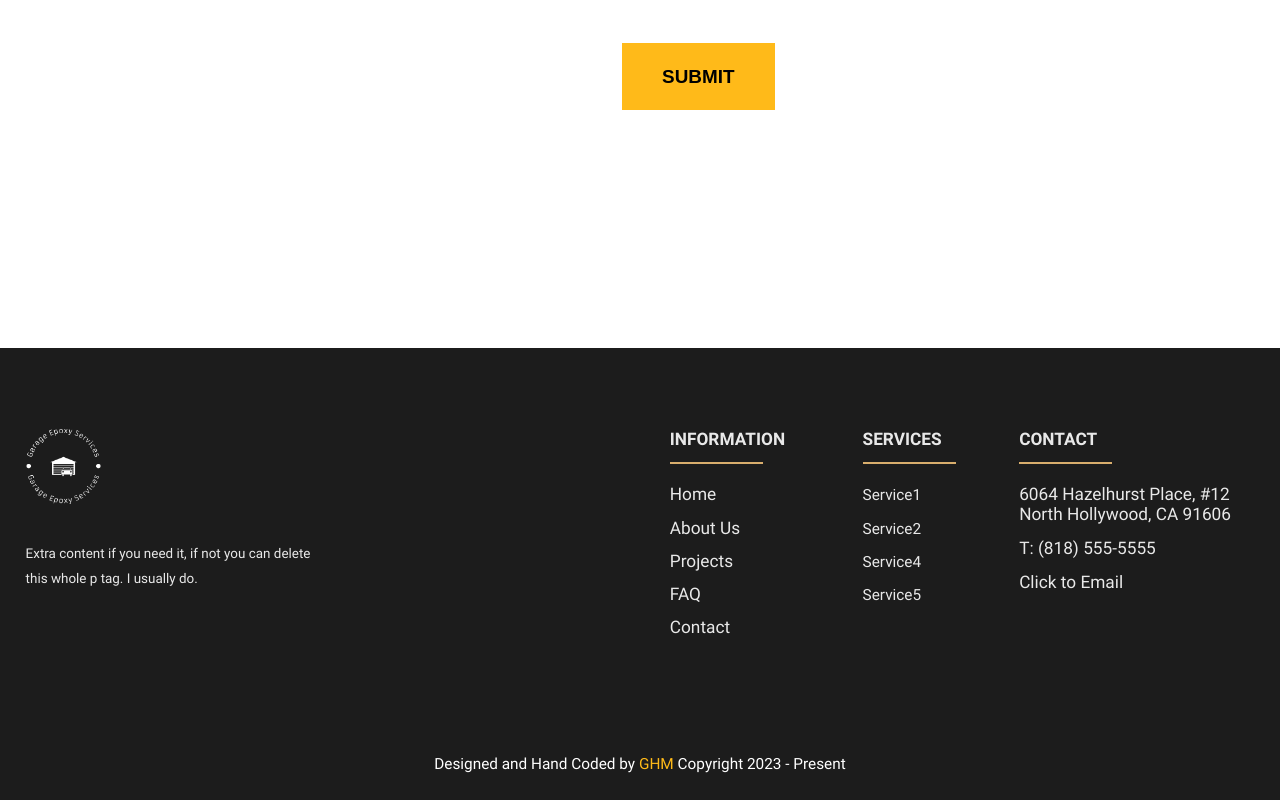
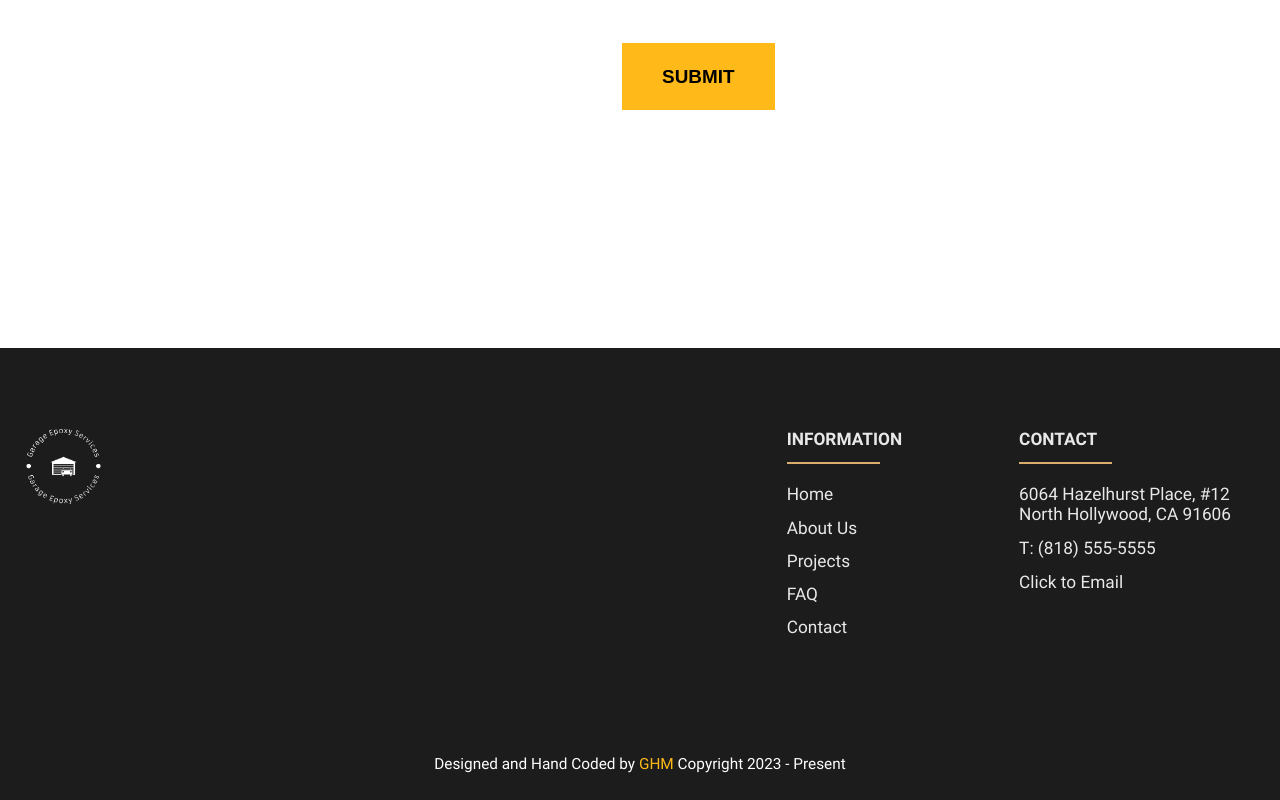
Before and after one commit to ghmanjurr/Gary-s-Site-v2, a website: page contact.html in a window 1280 px wide. Shown: the part 1823-2623 px from the top of the page. Drawn offline with Linux system fonts and the light colour scheme.

Commit message:
redone footer with service subsection removed

```diff
--- a/contact.html
+++ b/contact.html
@@ -196,12 +196,11 @@
         <div class="container">
             <div class="left-section">
                 <a class="logo" href="/index.html"><img loading="lazy" decoding="async" src="/images/logo-light.png" alt="logo" width="264" height="78"></a>
-                <p>
-                    Extra content if you need it, if not you can delete this whole p tag. I usually do.
-                </p>
             </div>
             <div class="right-section">
                 <div class="lists">
+                    <ul>
+                    </ul>
                     <ul>
                         <li><h2>Information</h2></li>
                         <li><a href="/index.html">Home</a></li>
@@ -209,13 +208,6 @@
                         <li><a href="/projects.html">Projects</a></li>
                         <li><a href="/reviews.html">FAQ</a></li>
                         <li><a href="/contact.html">Contact</a></li>
-                    </ul>
-                    <ul>
-                        <li><h2>Services</h2></li>
-                        <li>Service1</li>
-                        <li>Service2</li>
-                        <li>Service4</li>
-                        <li>Service5</li>
                     </ul>
                     <ul>
                         <li><h2>Contact</h2></li>
@@ -226,7 +218,6 @@
                 </div>
             </div>
         </div>
-
         <div class="credit">
             <span>Designed and Hand Coded by</span>
             <a href="" target="_blank" rel="noopener">GHM</a>
```
Also changed, not shown: about.html (+2 -10 lines), index.html (+2 -10 lines), projects.html (+2 -11 lines), reviews.html (+2 -11 lines).
